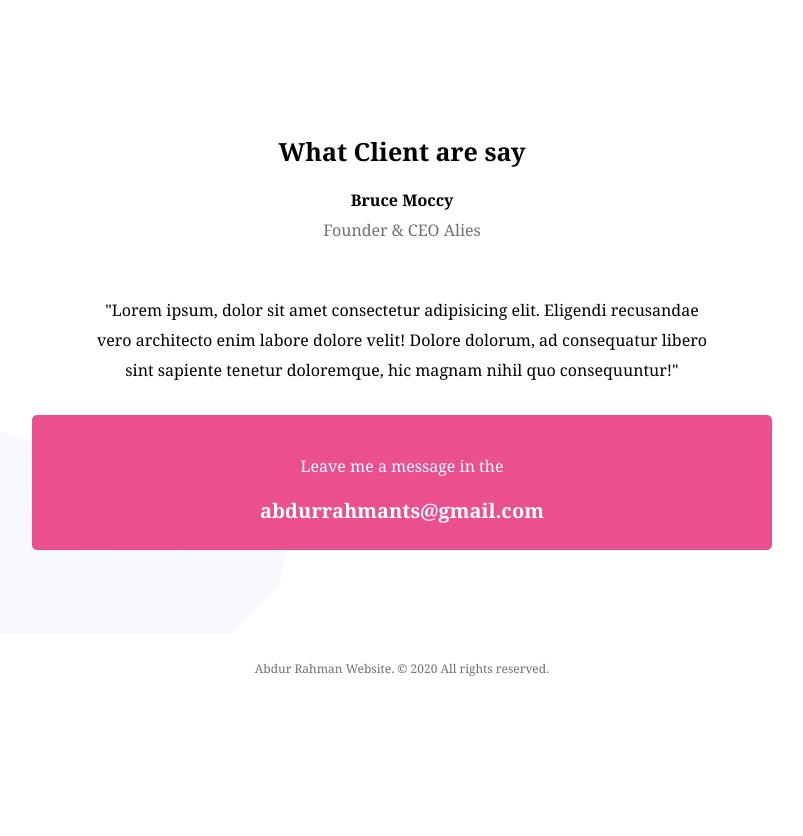
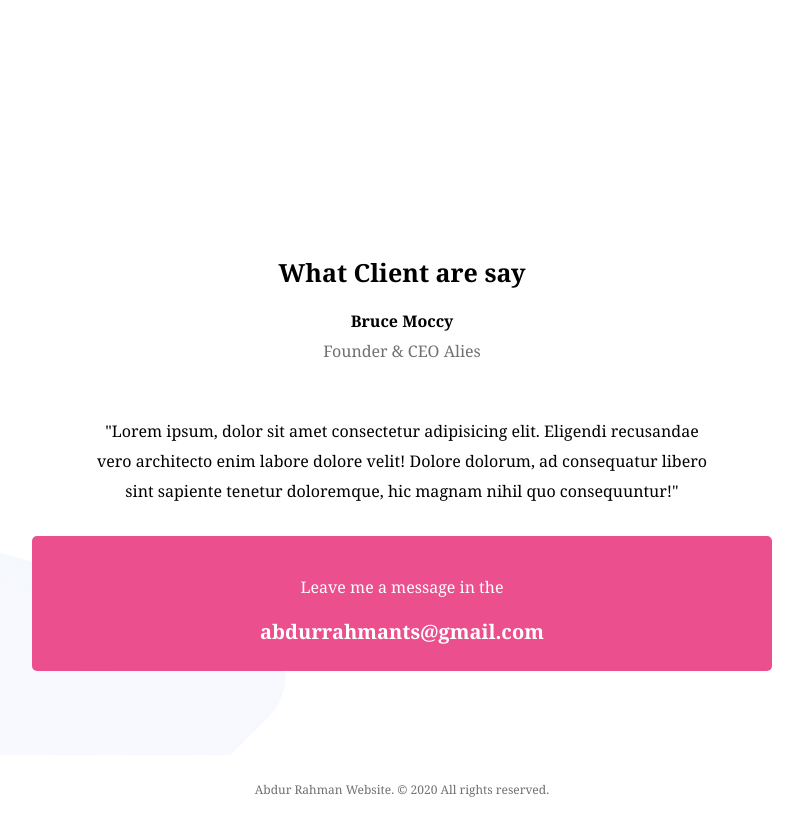
Before and after one commit to AbdurRahmanTS/personal-website, a plain HTML site: page index.html in a window 1280 px wide. Shown: the part 1643-2479 px from the top of the page, without its empty margins (238-1041 px from the left). Before the commit the page ends 2377 px from the top, so only its background shows below. Drawn offline with Linux system fonts and the light colour scheme.

Commit message:
Update style.css

```diff
--- a/style.css
+++ b/style.css
@@ -70,6 +70,7 @@ p{
 #client-say-area{
     background-image: url(Img/footer-bg.png);
     background-repeat: no-repeat;
+    margin-top: 142px;
 }
 .client-say{
     text-align: center;
```
